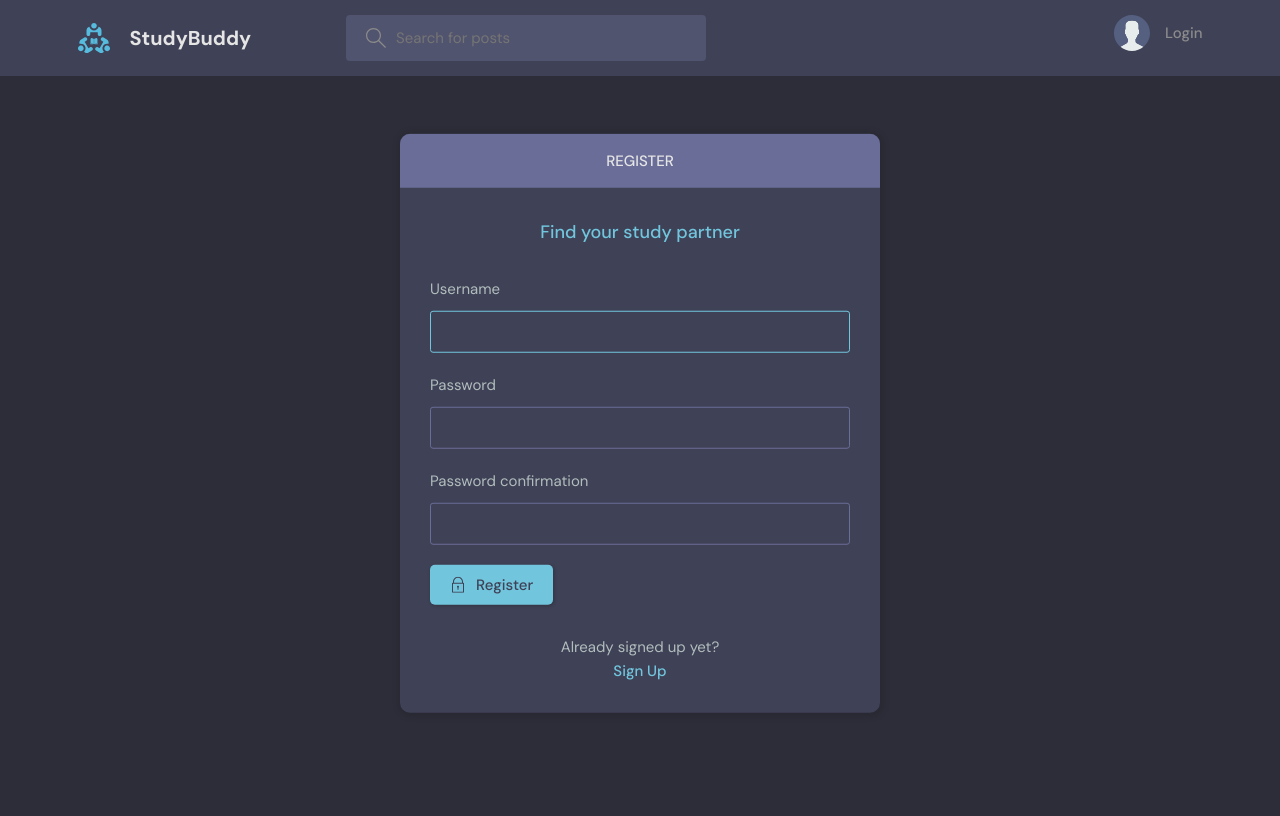
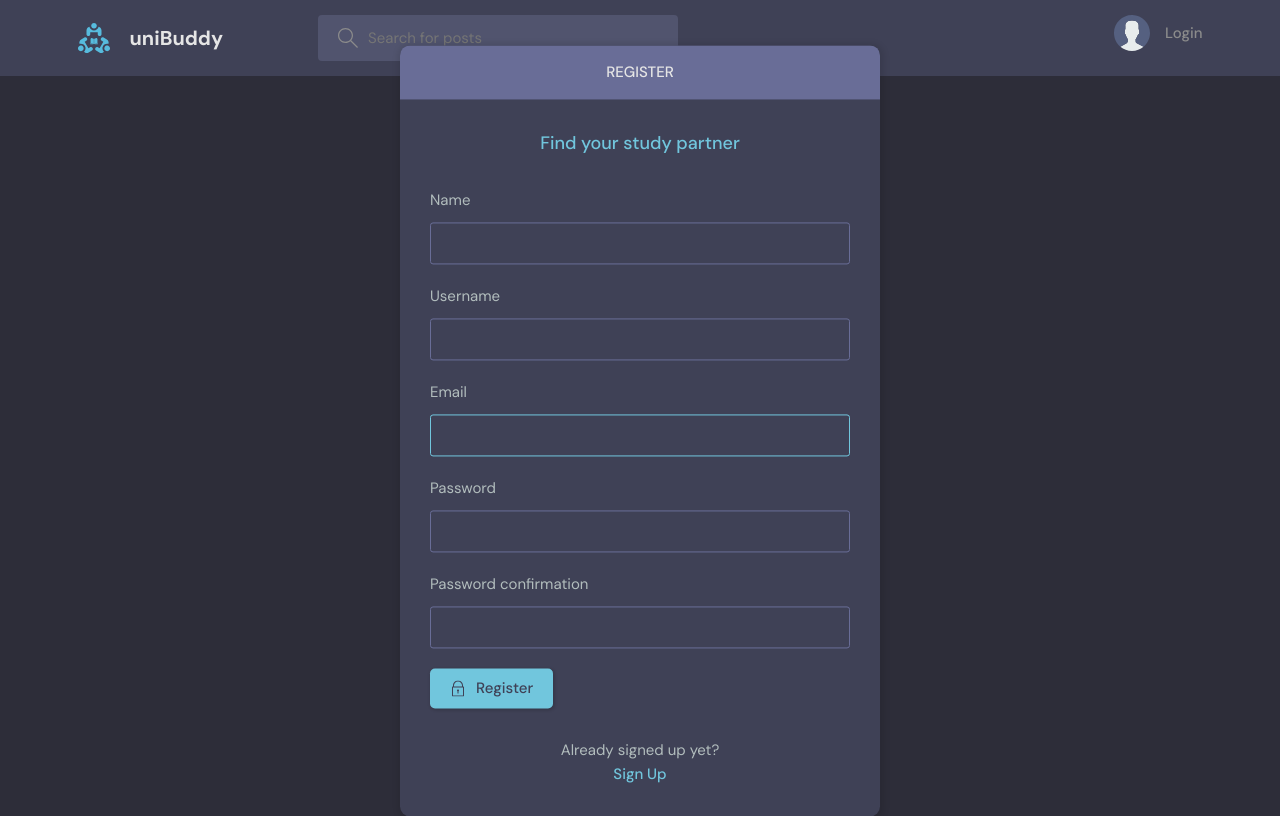
Before and after one commit to ardz01/uniBud, a Django app: page /register/ in a window 1280 px wide. Before the commit the page ends 713 px from the top, so only its background shows below. Run offline with Django 4.2, Linux system fonts and the light colour scheme.

Commit message:
finished ui

```diff
--- a/base/admin.py
+++ b/base/admin.py
@@ -2,8 +2,9 @@
 
 # Register your models here.
 
-from . models import Room, Topic, Message
+from .models import Room, Topic, Message, User
 
+admin.site.register(User)
 admin.site.register(Room)
 admin.site.register(Topic)
 admin.site.register(Message)
--- a/base/forms.py
+++ b/base/forms.py
@@ -1,7 +1,12 @@
 from django.forms import ModelForm
-from .models import Room
-from django.contrib.auth.models import User
+from django.contrib.auth.forms import UserCreationForm
+from .models import Room, User
 
+
+class MyUserCreationForm(UserCreationForm):
+    class Meta:
+        model = User
+        fields = ['name', 'username', 'email', 'password1', 'password2']
 
 class RoomForm(ModelForm):
     class Meta:
@@ -13,4 +18,4 @@
 class UserForm(ModelForm):
     class Meta:
         model = User
-        fields = [ 'username', 'email']
+        fields = ['avatar', 'name', 'username', 'email', 'bio']
--- a/base/models.py
+++ b/base/models.py
@@ -1,9 +1,19 @@
 from django.db import models
-from django.contrib.auth.models import User
-
-# Create your models here.
+from django.contrib.auth.models import AbstractUser
 
 
+
+# Create  models.
+
+class User(AbstractUser):
+    name = models.CharField(max_length=200, null=True)
+    email = models.EmailField(unique=True, null=True)
+    bio = models.TextField(null=True)
+
+    avatar = models.ImageField(null=True, default="avatar.svg")
+
+    USERNAME_FIELD = 'email'
+    REQUIRED_FIELDS = []
 
 
 
--- a/base/views.py
+++ b/base/views.py
@@ -3,11 +3,9 @@
 from django.contrib import messages
 from django.contrib.auth.decorators import login_required
 from django.db.models import Q
-from django.contrib.auth.models import User
 from django.contrib.auth import authenticate, login, logout
-from django.contrib.auth.forms import UserCreationForm
-from .models import Room, Topic, Message
-from .forms import RoomForm, UserForm
+from .models import Room, Topic, Message, User
+from .forms import RoomForm, UserForm, MyUserCreationForm
 
 
 # Create your views here.
@@ -23,22 +21,19 @@
 
 def loginPage(request):
     page = 'login'
-
     if request.user.is_authenticated:
         return redirect('home')
 
-
-
     if request.method == 'POST':
-        username = request.POST.get('username').lower()
+        email = request.POST.get('email').lower()
         password = request.POST.get('password')
 
         try:
-            user = User.objects.get(username=username)
+            user = User.objects.get(email=email)
         except:
             messages.error(request, 'User does not exist')
 
-        user = authenticate(request, username=username, password=password)
+        user = authenticate(request, email=email, password=password)
 
         if user is not None:
             login(request, user)
@@ -49,16 +44,17 @@
     context = {'page': page}
     return render(request, 'base/login_register.html', context)
 
+
 def logoutUser(request):
     logout(request)
     return redirect('home')
 
 
 def registerPage(request):
-    form = UserCreationForm()
+    form = MyUserCreationForm()
 
     if request.method == 'POST':
-        form = UserCreationForm(request.POST)
+        form = MyUserCreationForm(request.POST)
         if form.is_valid():
             user = form.save(commit=False)
             user.username = user.username.lower()
--- a/templates/main.html
+++ b/templates/main.html
@@ -7,7 +7,7 @@
     <meta name="viewport" content="width=device-width, initial-scale=1.0" />
     <link rel="shortcut icon" href="assets/favicon.ico" type="image/x-icon" />
     <link rel="stylesheet" href="{% static 'styles/style.css' %}" />
-    <title>uniBuddy - Find study partners around the world!</title>
+    <title>uniBuddy - Find study partners!</title>
   </head>
 
 
--- a/templates/navbar.html
+++ b/templates/navbar.html
@@ -3,7 +3,7 @@
     <div class="container">
         <a href="{% url 'home' %}" class="header__logo">
             <img src="{% static 'images/logo.svg' %}" />
-            <h1>StudyBuddy</h1>
+            <h1>uniBuddy</h1>
         </a>
         <form class="header__search" method="GET" action="{% url 'home' %}">
             <label>
--- a/uniBud/settings.py
+++ b/uniBud/settings.py
@@ -43,6 +43,8 @@
     'rest_framework',
     "corsheaders",
 ]
+
+AUTH_USER_MODEL = 'base.User'
 
 MIDDLEWARE = [
     'django.middleware.security.SecurityMiddleware',
@@ -127,11 +129,14 @@
 # https://docs.djangoproject.com/en/4.1/howto/static-files/
 
 STATIC_URL = 'static/'
+MEDIA_URL = '/images/'
 
 STATICFILES_DIRS = [
     BASE_DIR / 'static'
 
 ]
+
+MEDIA_ROOT = BASE_DIR / 'static/images'
 
 # Default primary key field type
 # https://docs.djangoproject.com/en/4.1/ref/settings/#default-auto-field
--- a/uniBud/urls.py
+++ b/uniBud/urls.py
@@ -1,7 +1,7 @@
-
 from django.contrib import admin
 from django.urls import path, include
-
+from django.conf import settings
+from django.conf.urls.static import static
 
 
 
@@ -10,3 +10,5 @@
     path('', include('base.urls')),
     path('api/', include('base.api.urls'))
 ]
+
+urlpatterns += static(settings.MEDIA_URL, document_root=settings.MEDIA_ROOT)
```
Also changed, not shown: base/templates/base/feed_component.html (+10 -12 lines), base/migrations/0001_initial.py, base/migrations/0002_topic_room_host_message_room_topic.py (deleted), base/migrations/0002_user_bio_user_name_alter_user_email.py (added), base/migrations/0003_alter_room_options_room_participants.py (deleted), base/migrations/0003_user_avatar.py (added), db.sqlite3, static/images/george.gif (added), static/images/img1.jpg (added), static/images/img2.jpg (added).
